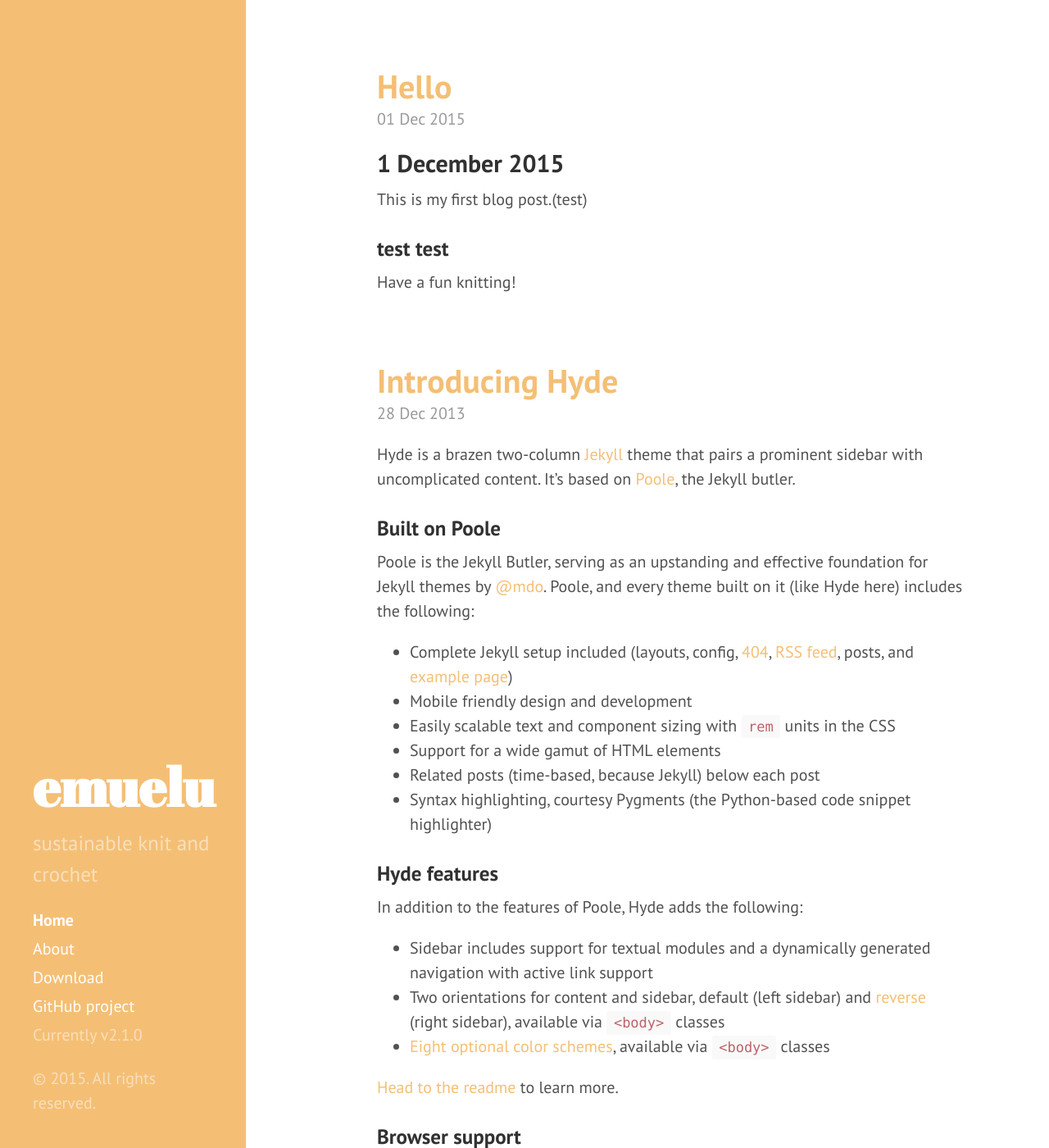
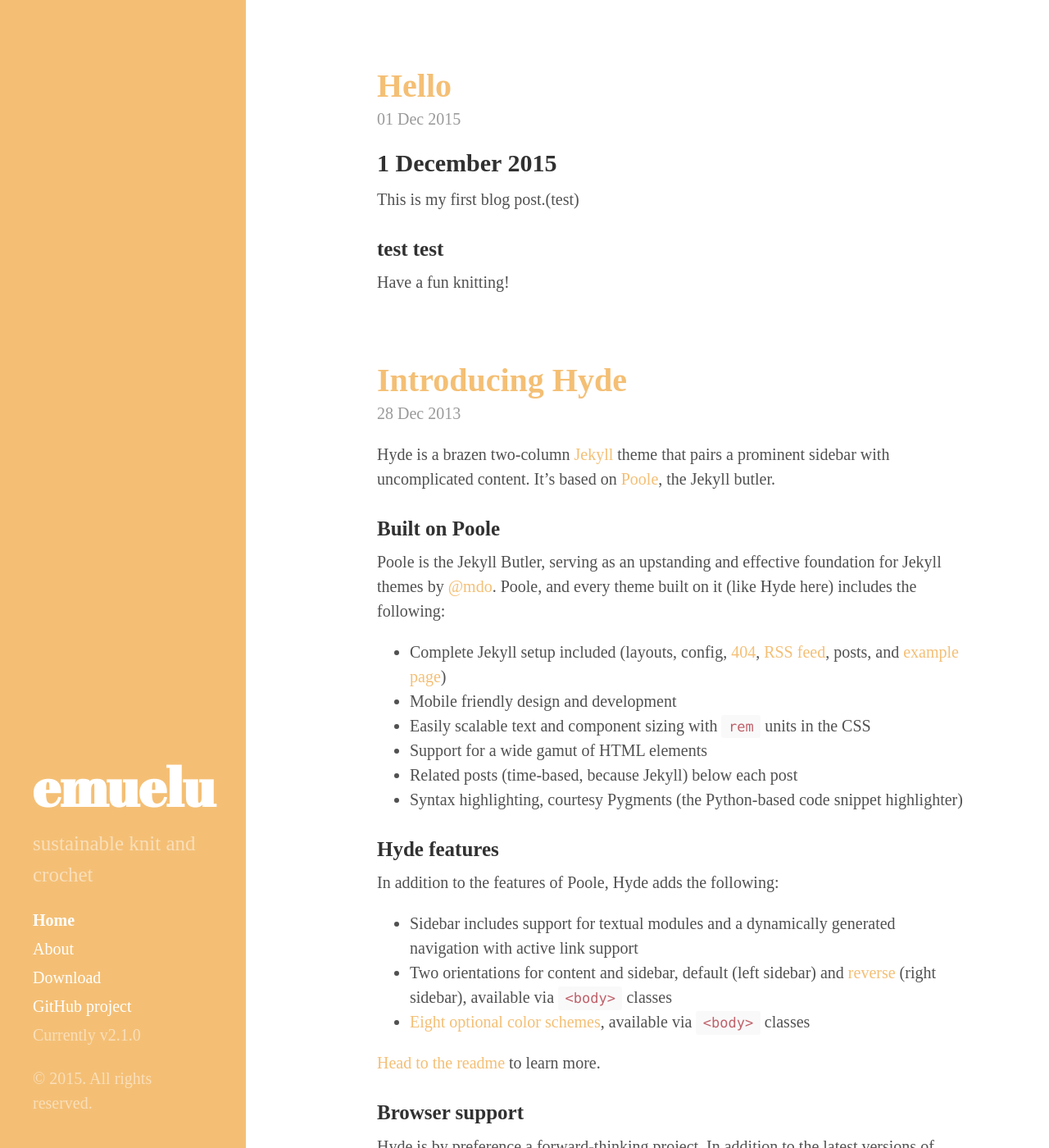
Before and after one commit to mamilaugesen/emuelu.github.io, a Jekyll site: the page built from index.html, in a window 1280 px wide and 1400 px high. Shown: the whole window at 82% size. Built offline with Jekyll 4.4.1, drawn with Linux system fonts in a browser that asks for light colours; Markdown is read by kramdown in place of the engine named in the settings; the list of posts is cut into pages by our own code.

Commit message:
Updated hyde.css

```diff
--- a/public/css/hyde.css
+++ b/public/css/hyde.css
@@ -32,7 +32,7 @@
  */
 
 html {
-  font-family: "PT Sans", Helvetica, Arial, sans-serif;
+  font-family: sacrament;
 }
 @media (min-width: 48em) {
   html {
```
